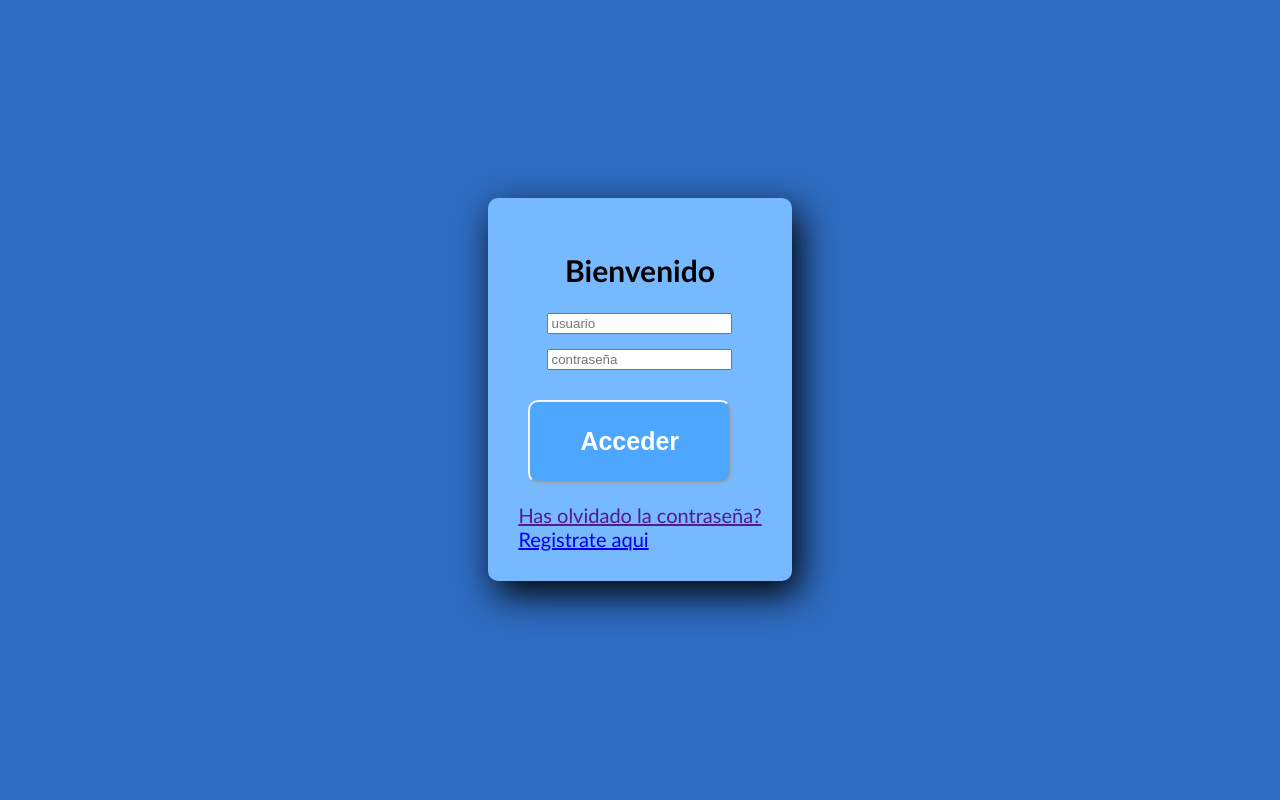
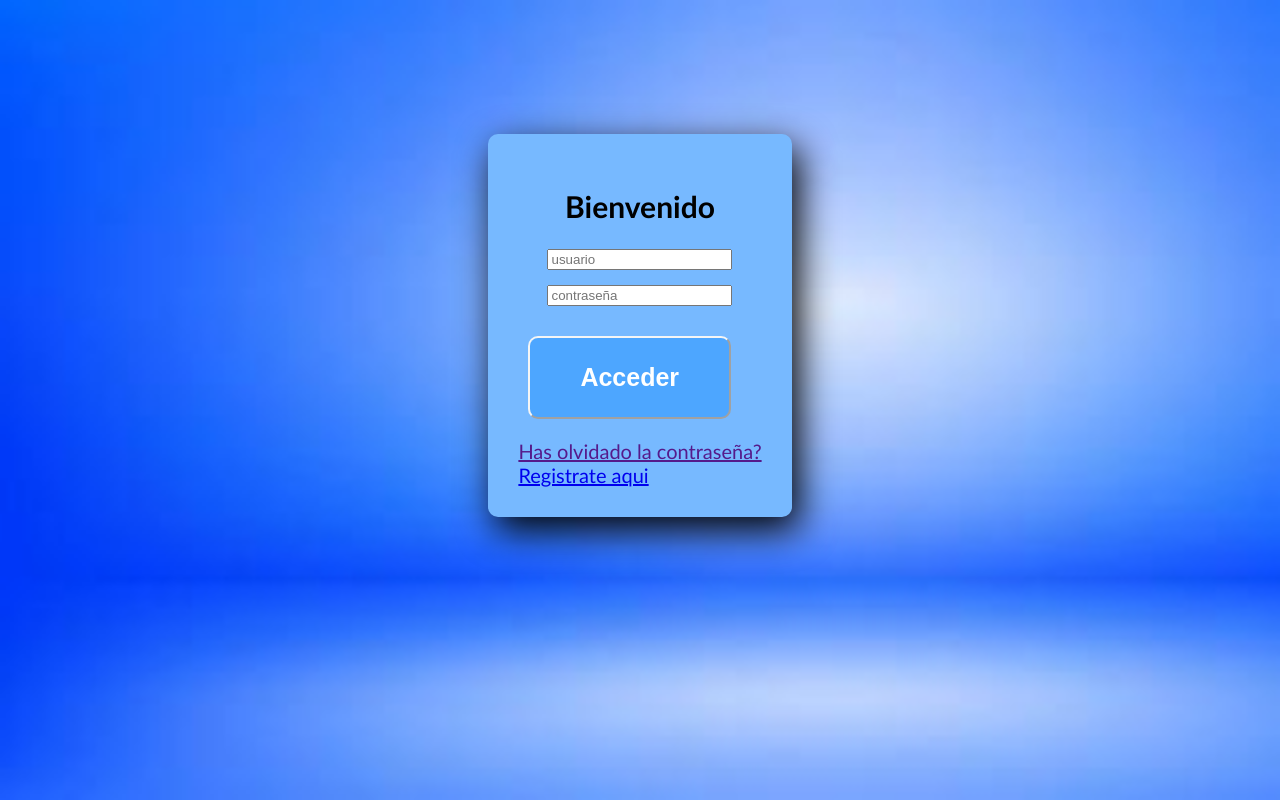
Before and after one commit to ErnestGomis/iRadarEye, a PHP site: page /html/login.html in a window 1280 px wide. Run offline with PHP 8.4, Linux system fonts and the light colour scheme.

Commit message:
Cmbios en el login y el registro

```diff
--- a/css/login.css
+++ b/css/login.css
@@ -1,5 +1,8 @@
 body.backgroundLogin {
-    background-color: rgb(46, 108, 193);
+    background-repeat: no-repeat;
+    background-image: url("../img/fondo\ celeste.jpg");
+    background-attachment: fixed;
+    background-size: cover
 }
 
 div.flexin {
@@ -14,7 +17,7 @@ div.recuadroLogin {
     margin-left: auto;
     margin-right: auto;
     padding: 30px;
-    margin-top: 15%;
+    margin-top: 10%;
     font-family: 'Gill Sans', 'Gill Sans MT', Calibri, 'Trebuchet MS', sans-serif;
     box-shadow: 7px 13px 37px;
 }
--- a/html/registro.html
+++ b/html/registro.html
@@ -16,7 +16,7 @@
             <input class="controls"  type="email" name="correo" id="correo" placeholder="Ingrese su Correo">
             <p>Estoy de acuerdo con <a href="#"> Terminos y condiciones </a></p>
             <input class="botons" type="submit" value="Registrar">
-            <p><a href="#">¿Ya tengo cuenta?</a></p>
+            <p><a href="login.html">¿Ya tengo cuenta?</a></p>
         </section>
 
     </body>
```
Also changed, not shown: css/registro.css (indentation only).
